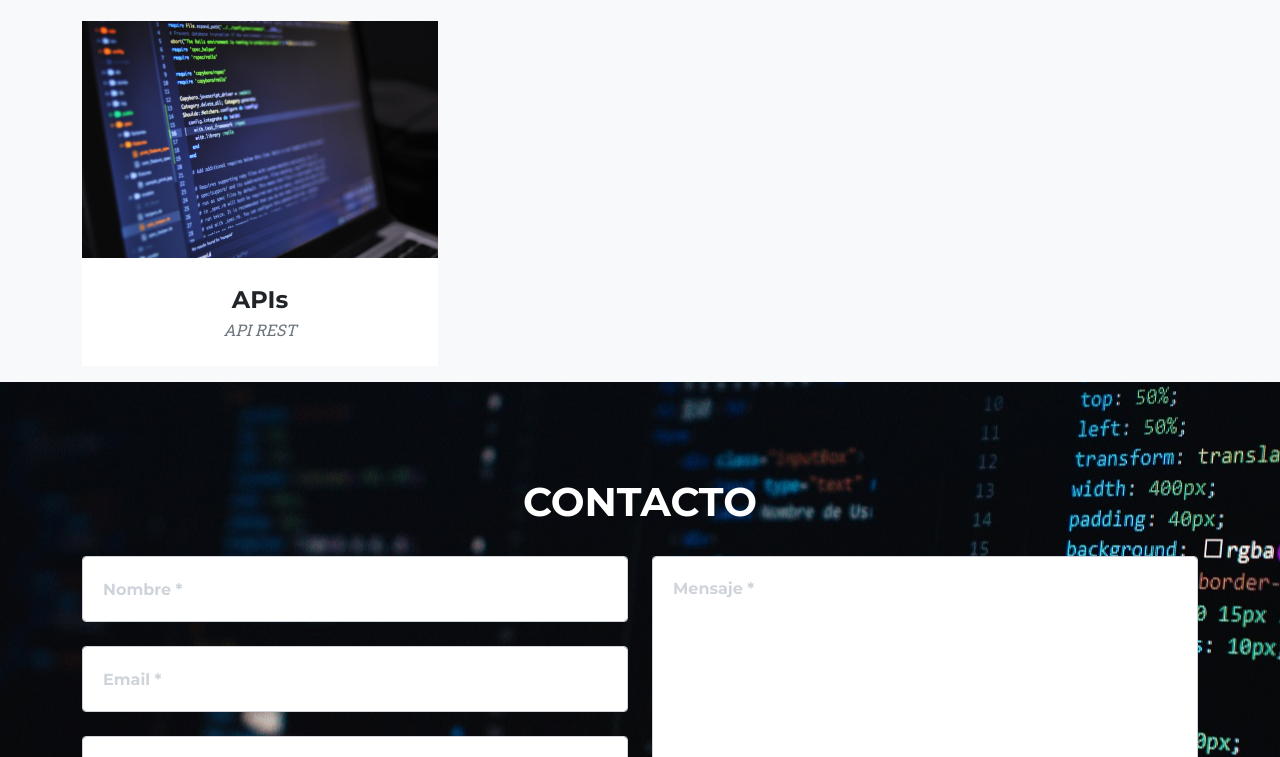
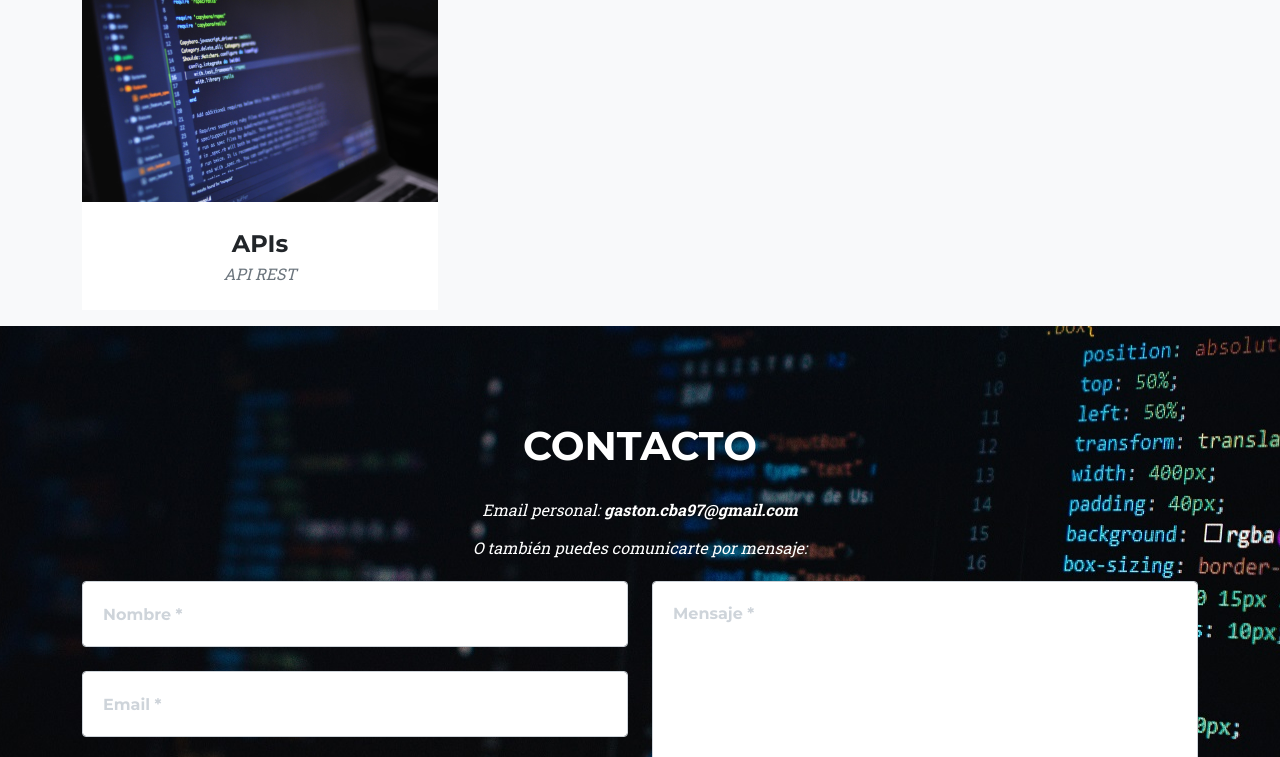
Before and after one commit to gastoncba/myPortfolio, a plain HTML site: page index.html in a window 1280 px wide. Shown: the part 2988-3745 px from the top of the page. Drawn offline with nearby package versions, Linux system fonts and the light colour scheme.

Commit message:
se agrega enlace

```diff
--- a/index.html
+++ b/index.html
@@ -125,7 +125,7 @@
                             </div>
                             <div class="timeline-body">
                                 <p class="text-muted">
-                                    Actualmente, me encuentro trabajando en proyectos desarrollados por la Municipalidad de la Ciudad de Córdoba Argentina, como los son el sistema de permisionarios web, Gestión de celulares, entre otros, haciendo uso de las tecnologías .NET, .NET Core y React.
+                                    Actualmente, me encuentro trabajando en proyectos desarrollados por la Municipalidad de la Ciudad de Córdoba, Argentina, haciendo uso de las tecnologías .NET, .NET Core y React.
                                 </p>
                             </div>
                         </div>
@@ -244,7 +244,10 @@
             <div class="container">
                 <div class="text-center">
                     <h2 class="section-heading text-uppercase" style="margin-bottom: 30px;">Contacto</h2>
-                    <!-- <h3 class="section-subheading text-muted"></h3> -->
+                    <h3 class="section-subheading text-white mb-4">
+                        Email personal: <strong>gaston.cba97@gmail.com</strong><br/><br/>
+                        O también puedes comunicarte por mensaje:
+                    </h3>
                 </div>
                 <!-- * * * * * * * * * * * * * * *-->
                 <!-- * * SB Forms Contact Form * *-->
```
Also changed, not shown: 1 other file.
